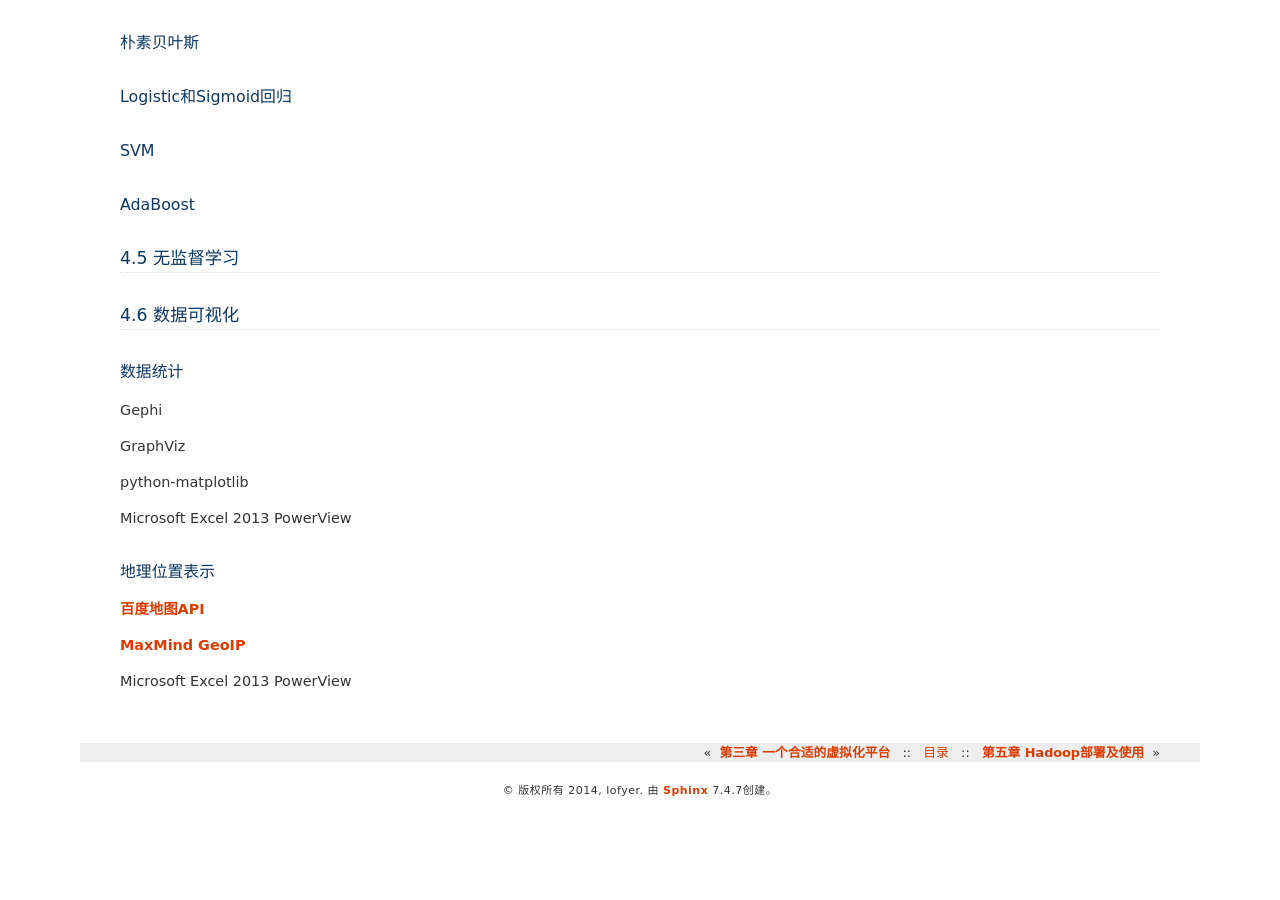
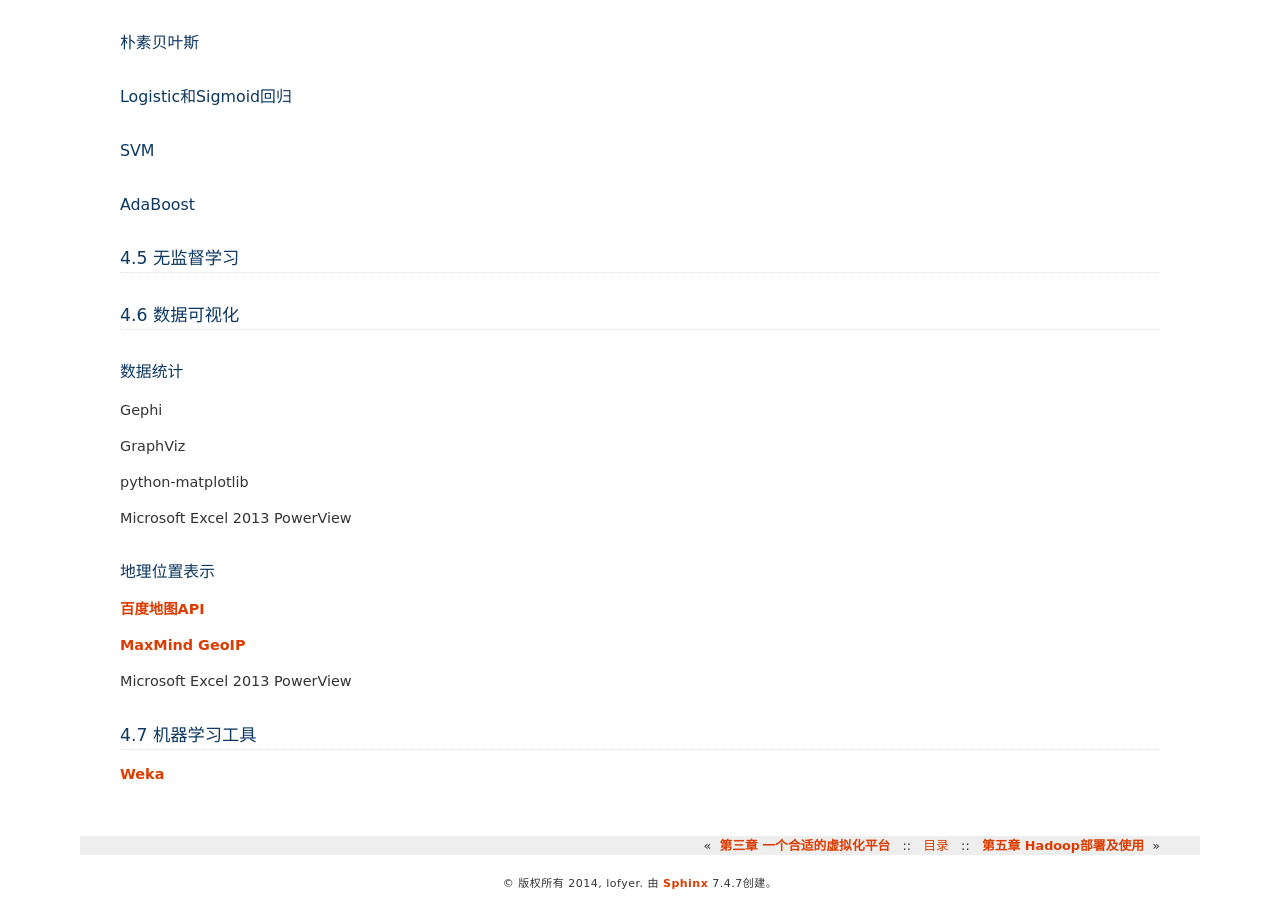
Before and after one commit to lofyer/InTheCloud, a Sphinx documentation site: the page built from source/posts/ch04.rst, in a window 1280 px wide and 900 px high, scrolled down 2162 px. Built offline with Sphinx 7.4.7, drawn with Linux system fonts in a browser that asks for light colours; formulas are drawn with MathJax 3; before the commit the page ends 2969 px from its top, so only the background shows below that.

Commit message:
Weka added

```diff
--- a/source/posts/ch04.rst
+++ b/source/posts/ch04.rst
@@ -159,3 +159,8 @@ Microsoft Excel 2013 PowerView
 `MaxMind GeoIP <http://dev.maxmind.com/geoip/geoip2/geolite2/>`_
 
 Microsoft Excel 2013 PowerView
+
+4.7 机器学习工具
+-----------------
+
+`Weka <http://www.cs.waikato.ac.nz/>`_
```
